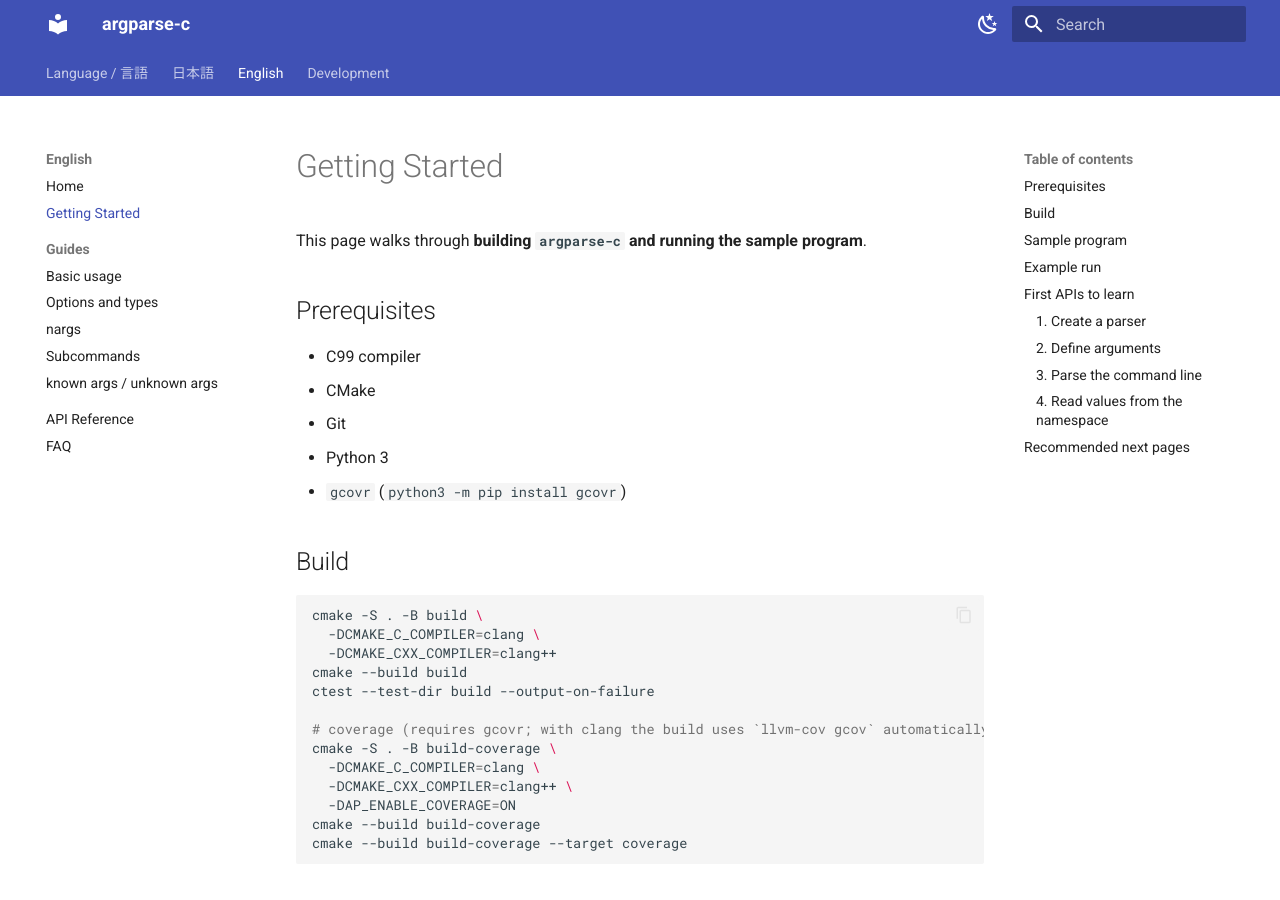
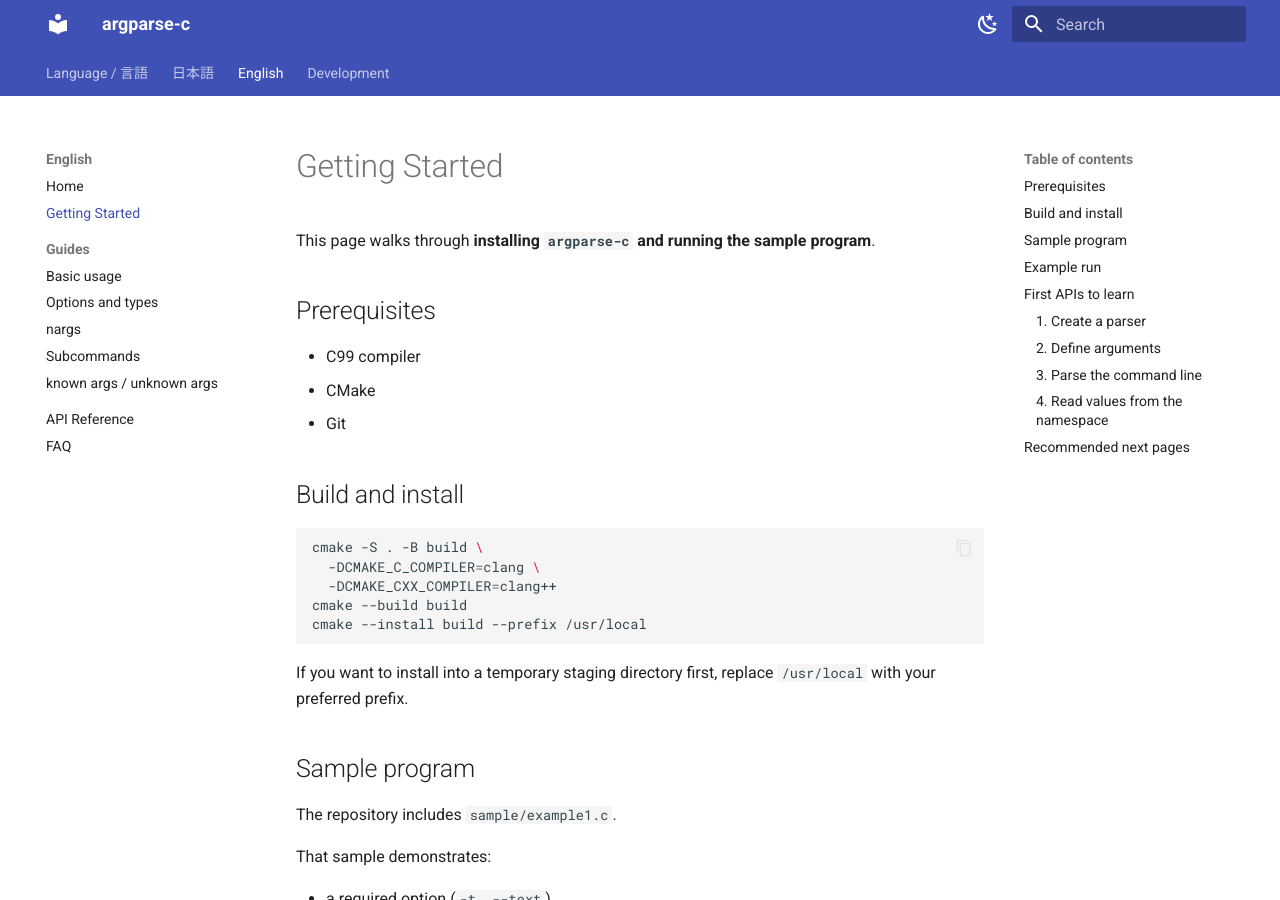
Before and after one commit to YoshihideShirai/argparse-c, an MkDocs documentation site: the page built from docs/en/getting-started.md, in a window 1280 px wide and 900 px high. Built offline with MkDocs 1.6.1 and Material for MkDocs 9.7.7, drawn with Linux system fonts in a browser that asks for light colours.

Commit message:
Refine install and developer docs

````diff
--- a/docs/en/getting-started.md
+++ b/docs/en/getting-started.md
@@ -1,32 +1,24 @@
 # Getting Started
 
-This page walks through **building `argparse-c` and running the sample program**.
+This page walks through **installing `argparse-c` and running the sample program**.
 
 ## Prerequisites
 
 - C99 compiler
 - CMake
 - Git
-- Python 3
-- `gcovr` (`python3 -m pip install gcovr`)
 
-## Build
+## Build and install
 
 ```bash
 cmake -S . -B build \
   -DCMAKE_C_COMPILER=clang \
   -DCMAKE_CXX_COMPILER=clang++
 cmake --build build
-ctest --test-dir build --output-on-failure
+cmake --install build --prefix /usr/local
+```
 
-# coverage (requires gcovr; with clang the build uses `llvm-cov gcov` automatically)
-cmake -S . -B build-coverage \
-  -DCMAKE_C_COMPILER=clang \
-  -DCMAKE_CXX_COMPILER=clang++ \
-  -DAP_ENABLE_COVERAGE=ON
-cmake --build build-coverage
-cmake --build build-coverage --target coverage
-```
+If you want to install into a temporary staging directory first, replace `/usr/local` with your preferred prefix.
 
 ## Sample program
 
````
Also changed, not shown: README.md (+3 -3 lines), docs/ja/getting-started.md (+5 -11 lines).
